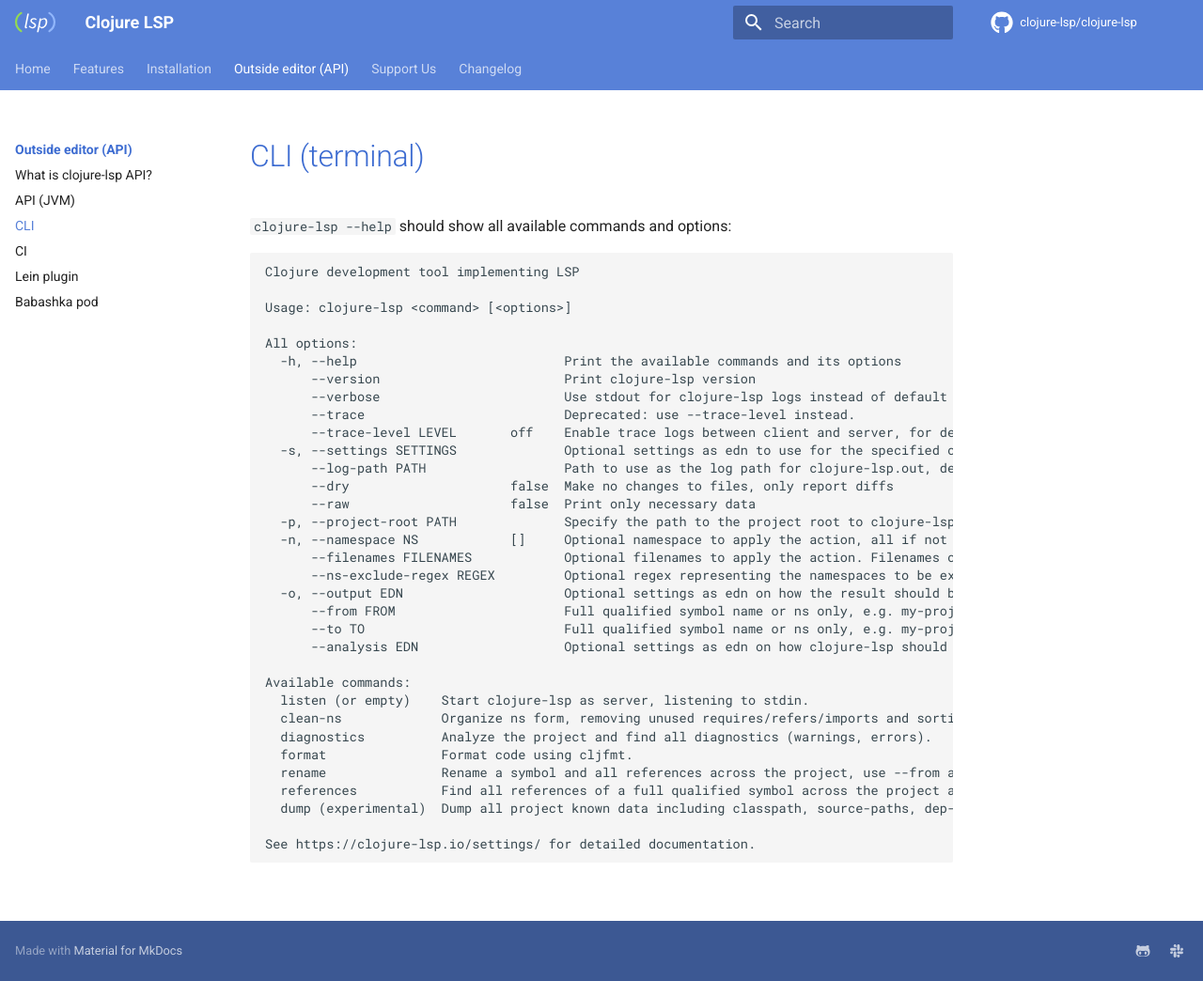
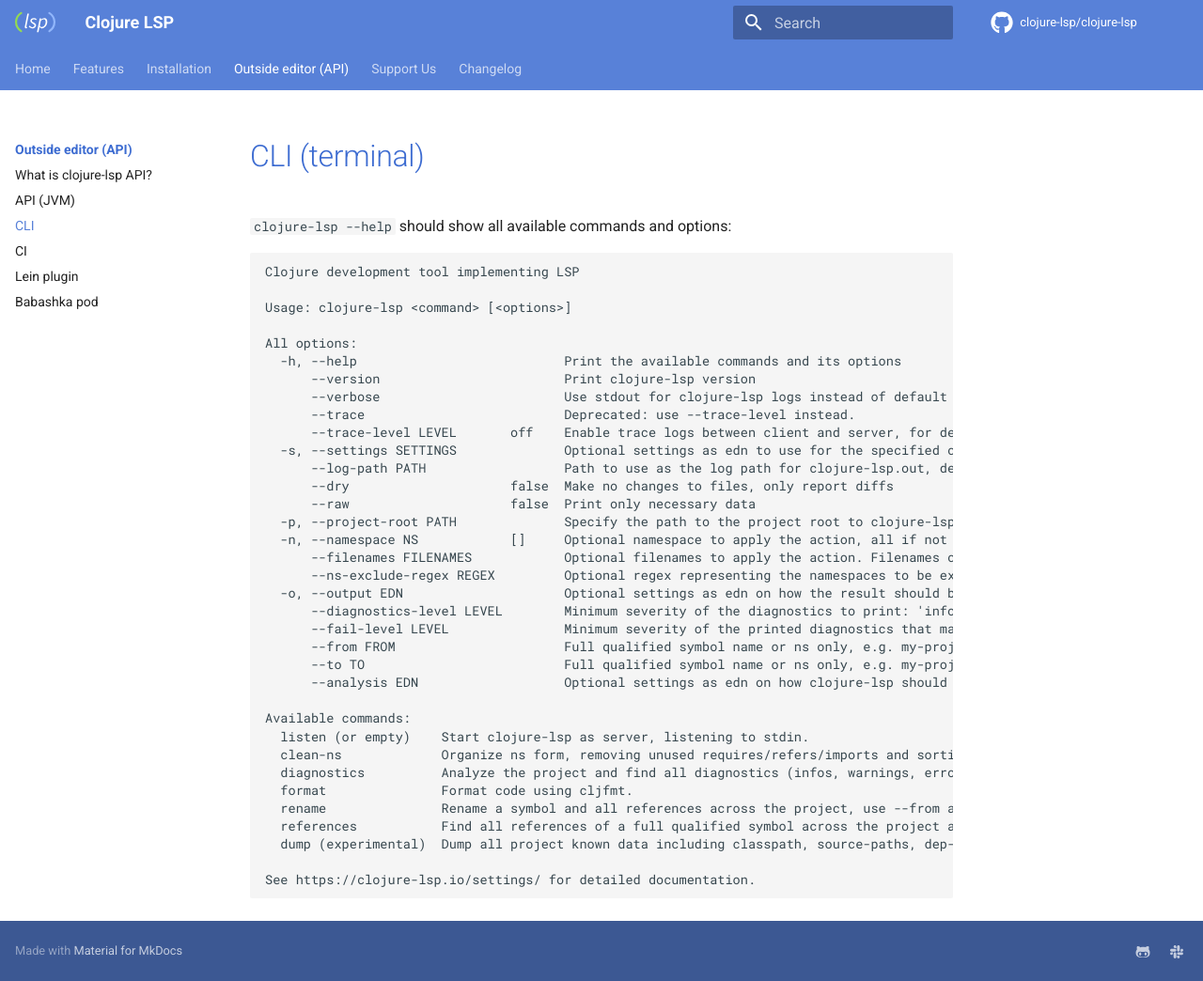
Before and after one commit to clojure-lsp/clojure-lsp, an MkDocs documentation site: the page built from docs/api/cli.md, in a window 1280 px wide and 1044 px high. Shown: the whole window at 94% size. Built offline with MkDocs 1.6.1 and Material for MkDocs 9.7.7, drawn with Linux system fonts in a browser that asks for light colours; comment, search, counter and statistics services are not loaded.

Commit message:
Add --diagnostics-level and --fail-level options to diagnostics

```diff
--- a/docs/api/cli.md
+++ b/docs/api/cli.md
@@ -22,6 +22,8 @@ All options:
       --filenames FILENAMES            Optional filenames to apply the action. Filenames can be either absolute/relatetive files or directories. This flag accepts filenames separated by comma or double colon.
       --ns-exclude-regex REGEX         Optional regex representing the namespaces to be excluded during a command
   -o, --output EDN                     Optional settings as edn on how the result should be printed. Check `clojure-lsp.api/diagnostics`/`clojure-lsp.api/dump` for all available options to this flag.
+      --diagnostics-level LEVEL        Minimum severity of the diagnostics to print: 'info', 'warning' or 'error'. Defaults to 'info'. Option for diagnostics
+      --fail-level LEVEL               Minimum severity of the printed diagnostics that makes the exit code non-zero: 'warning' or 'error'. Defaults to 'warning'. Option for diagnostics
       --from FROM                      Full qualified symbol name or ns only, e.g. my-project/my-var. option for rename/references
       --to TO                          Full qualified symbol name or ns only, e.g. my-project/my-var. option for rename
       --analysis EDN                   Optional settings as edn on how clojure-lsp should consider the analysis. Check `clojure-lsp.api/dump` for all available options to this flag.
@@ -29,7 +31,7 @@ All options:
 Available commands:
   listen (or empty)    Start clojure-lsp as server, listening to stdin.
   clean-ns             Organize ns form, removing unused requires/refers/imports and sorting alphabetically.
-  diagnostics          Analyze the project and find all diagnostics (warnings, errors).
+  diagnostics          Analyze the project and find all diagnostics (infos, warnings, errors).
   format               Format code using cljfmt.
   rename               Rename a symbol and all references across the project, use --from and --to options.
   references           Find all references of a full qualified symbol across the project and/or dependencies, use --from option.
```
Also changed, not shown: CHANGELOG.md (+1 -0 lines), 7 other files.
